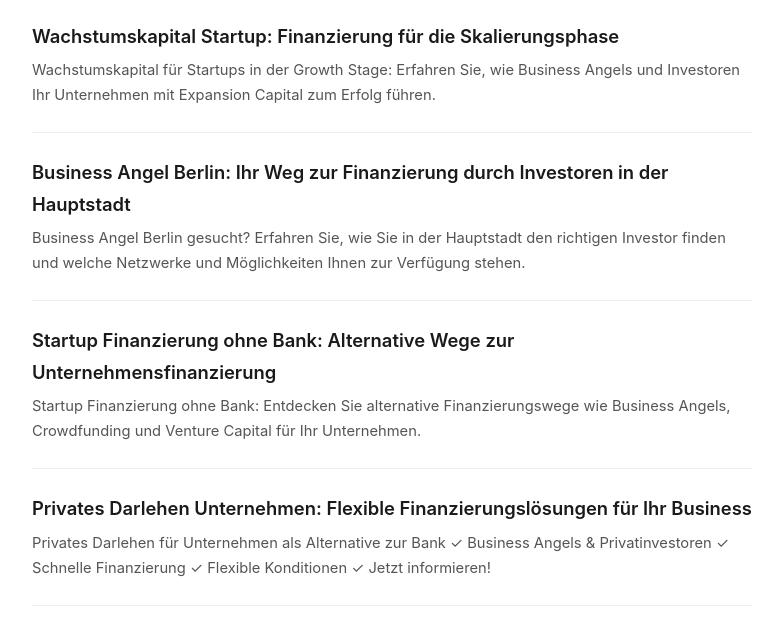
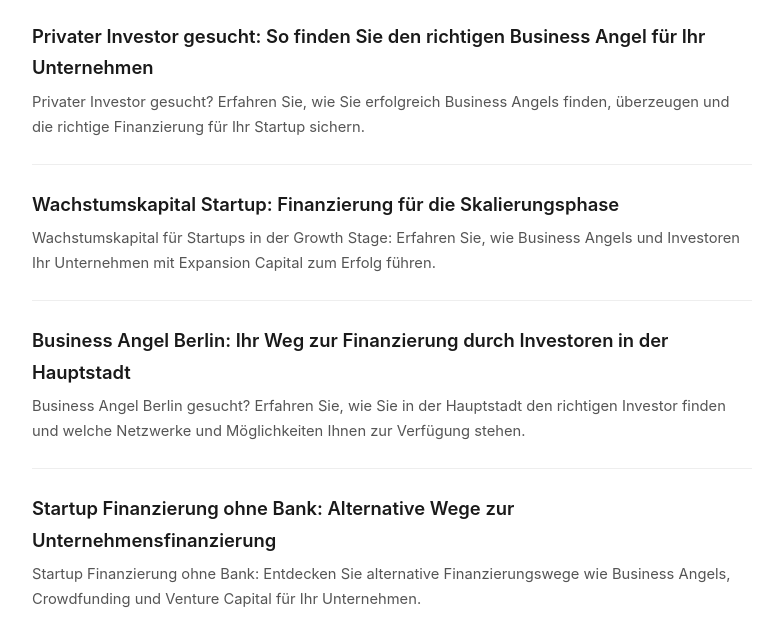
Before and after one commit to haraldlinhart-prog/business-angel-invest, a website: page blog/index.html in a window 1280 px wide. Shown: the part 162-789 px from the top of the page, without its empty margins (248-1031 px from the left). Drawn offline with Linux system fonts and the light colour scheme.

Commit message:
suchmaschinen.pro: update news index

```diff
--- a/blog/index.html
+++ b/blog/index.html
@@ -20,6 +20,10 @@
 <a class="back" href="https://business-angel-invest.eu/">&larr; Zurück zu business-angel-invest.eu</a>
 <h1>News</h1>
 <ul>
+  <li>
+    <a href="./privater-investor-gesucht-so-finden-sie-den-richtigen-business-angel-f/">Privater Investor gesucht: So finden Sie den richtigen Business Angel für Ihr Unternehmen</a>
+    <p>Privater Investor gesucht? Erfahren Sie, wie Sie erfolgreich Business Angels finden, überzeugen und die richtige Finanzierung für Ihr Startup sichern.</p>
+  </li>
   <li>
     <a href="./wachstumskapital-startup-finanzierung-fur-die-skalierungsphase/">Wachstumskapital Startup: Finanzierung für die Skalierungsphase</a>
     <p>Wachstumskapital für Startups in der Growth Stage: Erfahren Sie, wie Business Angels und Investoren Ihr Unternehmen mit Expansion Capital zum Erfolg führen.</p>
```
